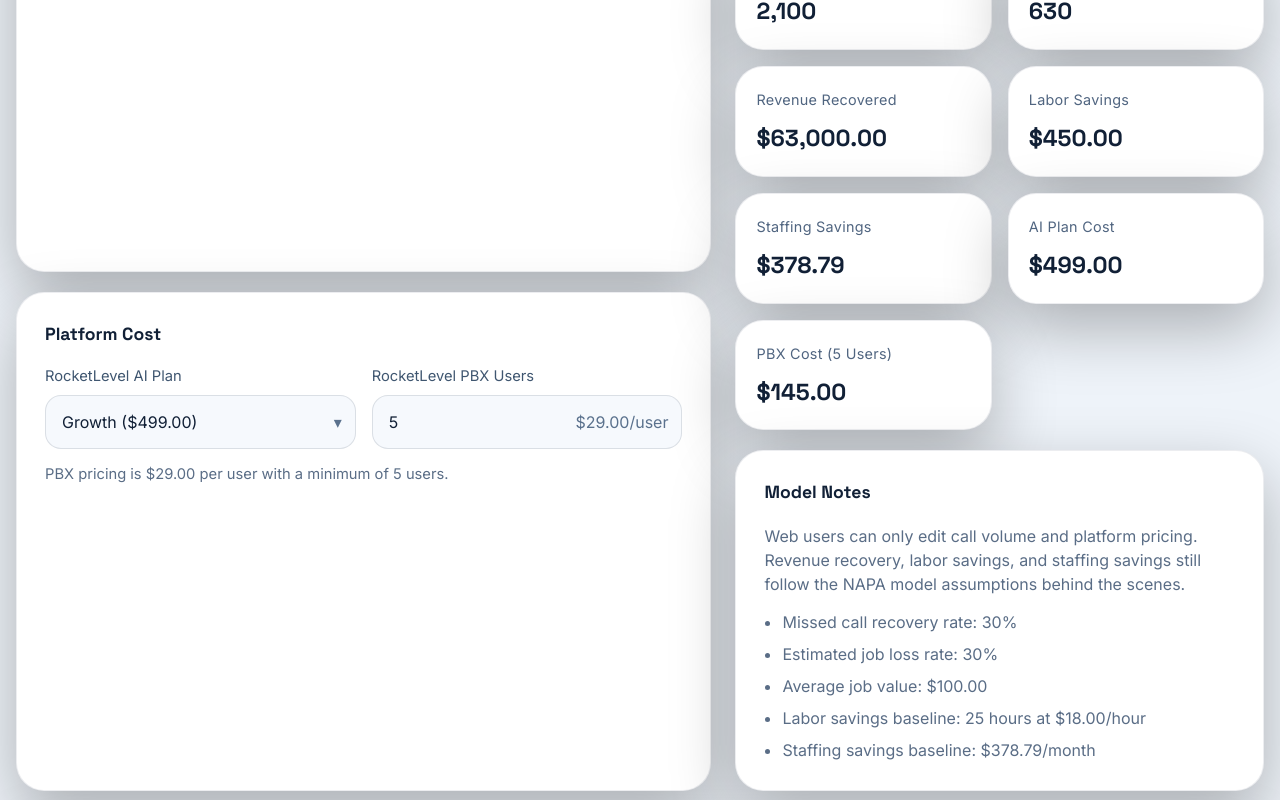
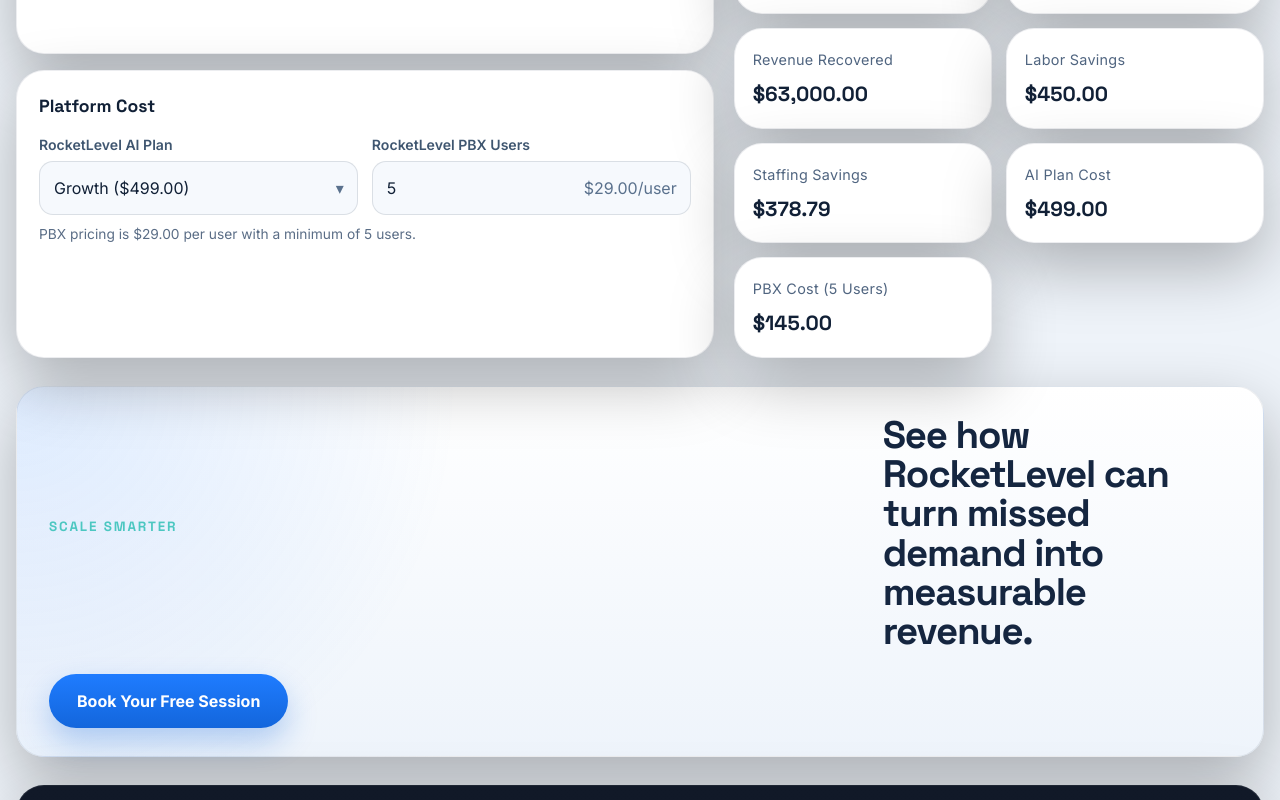
Before and after one commit to jakeconcharl/rocketnaparoicalculator, a React (Vite) app: page / in a window 1280 px wide. Shown: the part 700-1500 px from the top of the page. Built offline with nearby package versions, Linux system fonts and the light colour scheme.

Commit message:
Tighten calculator layout and CTA readability

```diff
--- a/src/App.tsx
+++ b/src/App.tsx
@@ -225,31 +225,6 @@
               />
             </div>
 
-            <div className="formula-card" id="assumptions">
-              <h2>Model Notes</h2>
-              <p>
-                Web users can only edit call volume and platform pricing. Revenue
-                recovery, labor savings, and staffing savings still follow the NAPA
-                model assumptions behind the scenes.
-              </p>
-              <ul className="assumption-list">
-                <li>
-                  Missed call recovery rate: {defaultAssumptions.missedCallsRecoveredRate}%
-                </li>
-                <li>Estimated job loss rate: {defaultAssumptions.jobLossRate}%</li>
-                <li>
-                  Average job value: {formatCurrency(defaultAssumptions.averageJobValue)}
-                </li>
-                <li>
-                  Labor savings baseline: {defaultAssumptions.laborHoursSaved} hours at{" "}
-                  {formatCurrency(defaultAssumptions.hourlyWage)}/hour
-                </li>
-                <li>
-                  Staffing savings baseline:{" "}
-                  {formatCurrency(defaultAssumptions.staffingMonthlySavings)}/month
-                </li>
-              </ul>
-            </div>
           </aside>
         </section>
 
--- a/src/styles.css
+++ b/src/styles.css
@@ -176,7 +176,7 @@
 }
 
 .page-content {
-  padding: 40px 0 48px;
+  padding: 32px 0 40px;
 }
 
 .hero-panel,
@@ -188,9 +188,9 @@
 .hero-panel {
   display: grid;
   grid-template-columns: 1.55fr 0.95fr;
-  gap: 24px;
+  gap: 20px;
   align-items: stretch;
-  margin-bottom: 24px;
+  margin-bottom: 20px;
 }
 
 .hero-copy,
@@ -287,13 +287,13 @@
 .content-grid {
   display: grid;
   grid-template-columns: 1.25fr 0.95fr;
-  gap: 24px;
+  gap: 20px;
 }
 
 .input-panel,
 .results-panel {
   display: grid;
-  gap: 20px;
+  gap: 16px;
 }
 
 .group-card,
@@ -305,14 +305,14 @@
 
 .group-card,
 .formula-card {
-  padding: 28px;
+  padding: 22px;
 }
 
 .group-card h2,
 .formula-card h2,
 .cta-band h2,
 .site-footer h3 {
-  margin: 0 0 18px;
+  margin: 0 0 14px;
   font-size: 1.1rem;
   color: var(--text-dark);
 }
@@ -320,16 +320,17 @@
 .field-grid {
   display: grid;
   grid-template-columns: repeat(2, minmax(0, 1fr));
-  gap: 16px;
+  gap: 14px;
 }
 
 .field {
   display: grid;
-  gap: 8px;
+  gap: 6px;
 }
 
 .field span {
-  font-size: 0.92rem;
+  font-size: 0.88rem;
+  font-weight: 600;
   color: #3f5670;
 }
 
@@ -341,8 +342,9 @@
 }
 
 .helper-copy {
-  margin: 14px 0 0;
-  font-size: 0.92rem;
+  margin: 10px 0 0;
+  font-size: 0.86rem;
+  line-height: 1.45;
 }
 
 .input-wrap {
@@ -353,11 +355,12 @@
 .input-wrap select {
   width: 100%;
   border: 1px solid rgba(19, 34, 56, 0.12);
-  border-radius: 16px;
-  padding: 14px 16px;
+  border-radius: 14px;
+  padding: 12px 14px;
   background: #f6f9fd;
   color: var(--text-dark);
   appearance: none;
+  min-height: 54px;
 }
 
 .input-wrap--select::after {
@@ -380,7 +383,7 @@
 }
 
 .result-card--accent {
-  padding: 24px 28px;
+  padding: 22px 24px;
   background:
     radial-gradient(circle at top right, rgba(76, 199, 193, 0.24), transparent 28%),
     linear-gradient(180deg, #ffffff 0%, #eef8f7 100%);
@@ -389,11 +392,11 @@
 .result-card-grid {
   display: grid;
   grid-template-columns: repeat(2, minmax(0, 1fr));
-  gap: 16px;
+  gap: 14px;
 }
 
 .result-card {
-  padding: 20px;
+  padding: 18px;
 }
 
 .result-card span {
@@ -402,9 +405,9 @@
 
 .result-card strong {
   display: block;
-  margin-top: 10px;
+  margin-top: 8px;
   color: var(--text-dark);
-  font-size: 1.45rem;
+  font-size: 1.28rem;
 }
 
 .formula-card p {
@@ -422,20 +425,32 @@
 
 .cta-band {
   margin-top: 28px;
-  padding: 34px;
-  text-align: center;
-  border: 1px solid var(--line);
+  padding: 28px 32px;
+  display: grid;
+  grid-template-columns: 1.2fr auto;
+  align-items: center;
+  gap: 24px;
+  border: 1px solid rgba(19, 34, 56, 0.08);
   background:
-    radial-gradient(circle at top left, rgba(31, 124, 255, 0.22), transparent 34%),
-    linear-gradient(180deg, rgba(255, 255, 255, 0.05), rgba(255, 255, 255, 0.03));
+    radial-gradient(circle at top left, rgba(31, 124, 255, 0.14), transparent 34%),
+    linear-gradient(180deg, #ffffff 0%, #eef4fb 100%);
 }
 
 .cta-band h2 {
-  max-width: 18ch;
-  margin: 0 auto 22px;
-  color: #ffffff;
-  font-size: clamp(1.9rem, 3vw, 3rem);
-  line-height: 1.04;
+  max-width: 14ch;
+  margin: 0;
+  color: #152640;
+  font-size: clamp(1.8rem, 3vw, 2.75rem);
+  line-height: 1.02;
+  letter-spacing: -0.03em;
+}
+
+.cta-band .eyebrow {
+  margin-bottom: 10px;
+}
+
+.cta-band .site-cta {
+  justify-self: start;
 }
 
 .site-footer {
@@ -543,6 +558,11 @@
   .site-footer__grid {
     grid-template-columns: 1fr;
   }
+
+  .cta-band {
+    grid-template-columns: 1fr;
+    gap: 18px;
+  }
 }
 
 @media (max-width: 760px) {
@@ -552,7 +572,7 @@
   }
 
   .page-content {
-    padding: 24px 0 32px;
+    padding: 22px 0 28px;
   }
 
   .hero-copy,
@@ -571,7 +591,7 @@
   .formula-card,
   .cta-band,
   .site-footer {
-    padding: 22px;
+    padding: 20px;
   }
 
   .field-grid,
```
